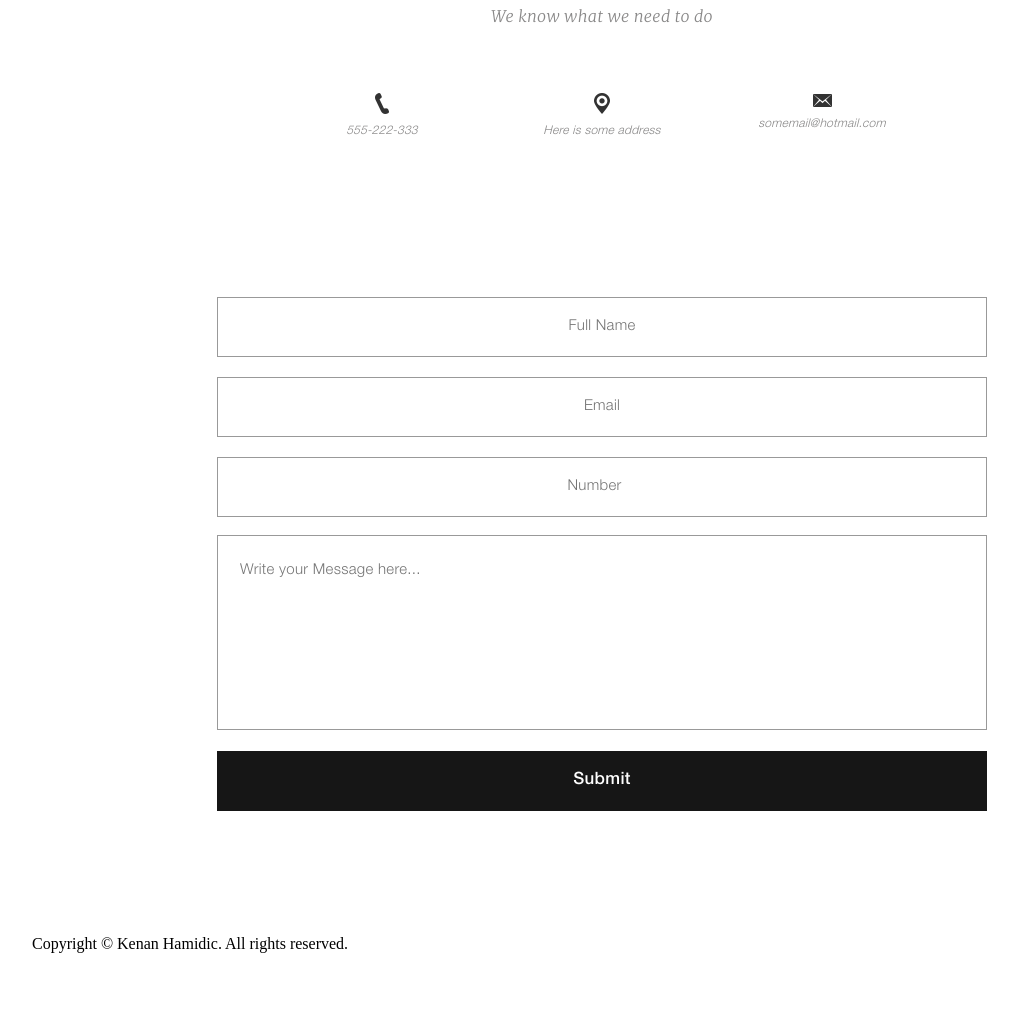
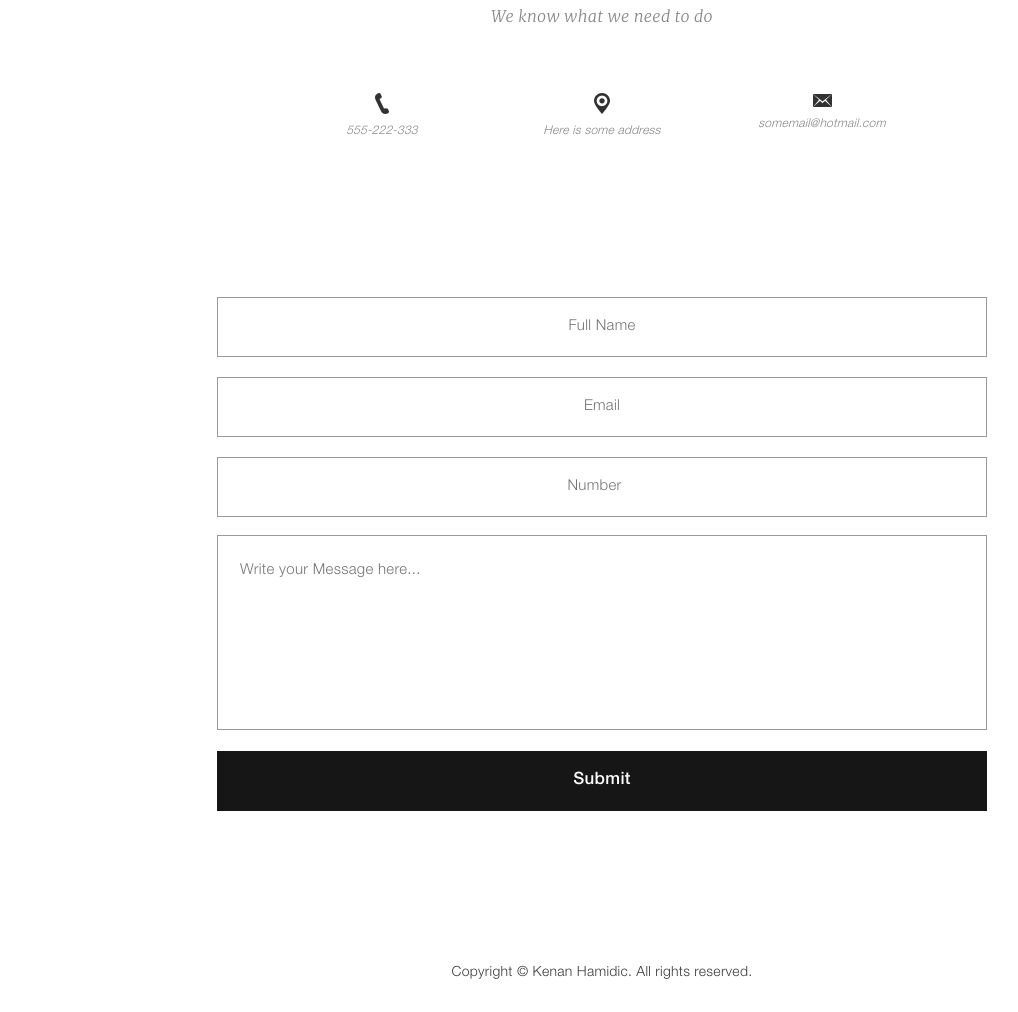
Before and after one commit to georgij-tsabiev/wp-landingBW, a plain HTML site: page index.html in a window 1280 px wide. Shown: the part 3439-4451 px from the top of the page, without its empty margins (38-1056 px from the left). Before the commit the page ends 4392 px from the top, so only its background shows below. Drawn offline with Linux system fonts and the light colour scheme.

Commit message:
Стилизует footer

```diff
--- a/styles/styles.css
+++ b/styles/styles.css
@@ -457,3 +457,18 @@ body {
   letter-spacing: 0.02em;
   color: #fefefe;
 }
+
+/* Footer */
+
+.footer {
+  padding: 30px 0;
+}
+
+.footer__text {
+  text-align: center;
+  font-family: "HelveticaNeueLTProLt", sans-serif;
+  font-size: 14px;
+  font-weight: 400;
+  letter-spacing: 0.02em;
+  color: #3b3b3b;
+}
```
